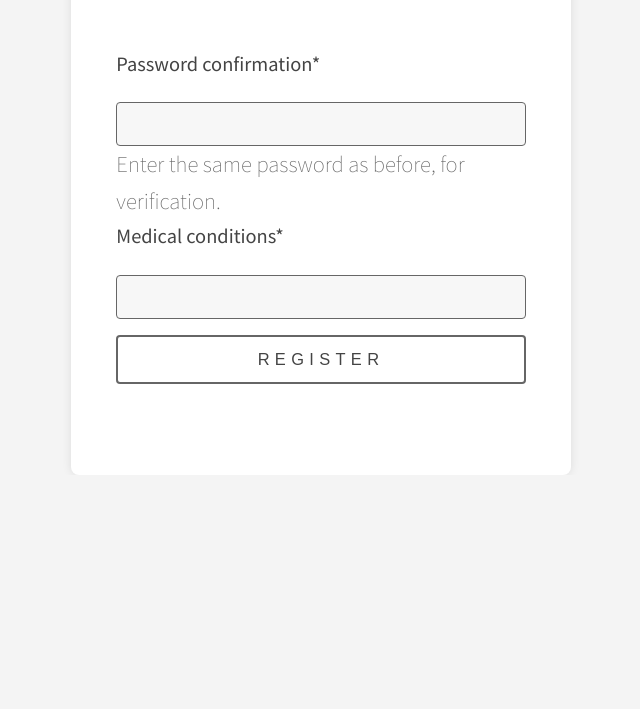
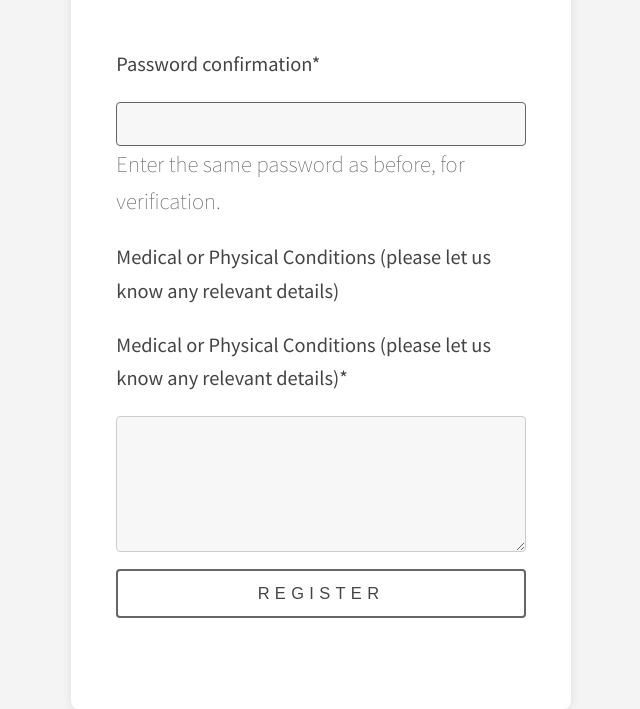
Before and after one commit to D-Mallon/namasdre, a Django app: page /register/ in a window 1280 px wide. Shown: the part 837-1546 px from the top of the page, without its empty margins (319-959 px from the left). Before the commit the page ends 1221 px from the top, so only its background shows below. Run offline with Django 4.2, Linux system fonts and the light colour scheme; some libraries are stand-ins or nearby versions.

Commit message:
Update user registration form with improved medical conditions field styling and label

```diff
--- a/register/forms.py
+++ b/register/forms.py
@@ -2,10 +2,14 @@ from django import forms
 from django.contrib.auth.forms import UserCreationForm
 from django.contrib.auth.models import User
 
-
 class RegisterForm(UserCreationForm):
     email = forms.EmailField()
-    medical_conditions = forms.CharField(max_length=300)
+    medical_conditions = forms.CharField(
+    max_length=300,
+    label='Medical or Physical Conditions (please let us know any relevant details)',
+    widget=forms.Textarea(attrs={'rows': 4, 'cols': 40, 'class': 'medical-conditions-input'})
+)
+
 
     class Meta:
         model = User
--- a/register/templates/register/register.html
+++ b/register/templates/register/register.html
@@ -8,7 +8,17 @@
     <h2>Register</h2>
     <form method="POST" class="form-group">
         {% csrf_token %}
-        {{ form|crispy }}
+        {{ form.non_field_errors }}
+        {{ form.username|as_crispy_field }}
+        {{ form.email|as_crispy_field }}
+        {{ form.password1|as_crispy_field }}
+        {{ form.password2|as_crispy_field }}
+        <div class="form-group">
+            <label for="{{ form.medical_conditions.id_for_label }}" class="medical-conditions-input-label">
+                {{ form.medical_conditions.label }}
+            </label>
+            {{ form.medical_conditions|as_crispy_field }}
+        </div>
         <button type="submit" class="btn btn-success">Register</button>
     </form>
 </div>
--- a/shared/static/shared/css/main.css
+++ b/shared/static/shared/css/main.css
@@ -1990,3 +1990,19 @@ html {
   justify-content: center;
   height: 100%;
 }
+
+/* Additional styling for the medical conditions input */
+.medical-conditions-input {
+  width: 100%;
+  height: 6em; /* Adjust as needed for the desired height */
+  padding: 0.5em;
+  border: 1px solid #ccc;
+  border-radius: 4px;
+  font-size: 1em;
+}
+
+/* Add space above the medical conditions label */
+.medical-conditions-input-label {
+  margin-top: 1em; /* Adjust the value to increase/decrease space */
+  display: block;
+}
```
